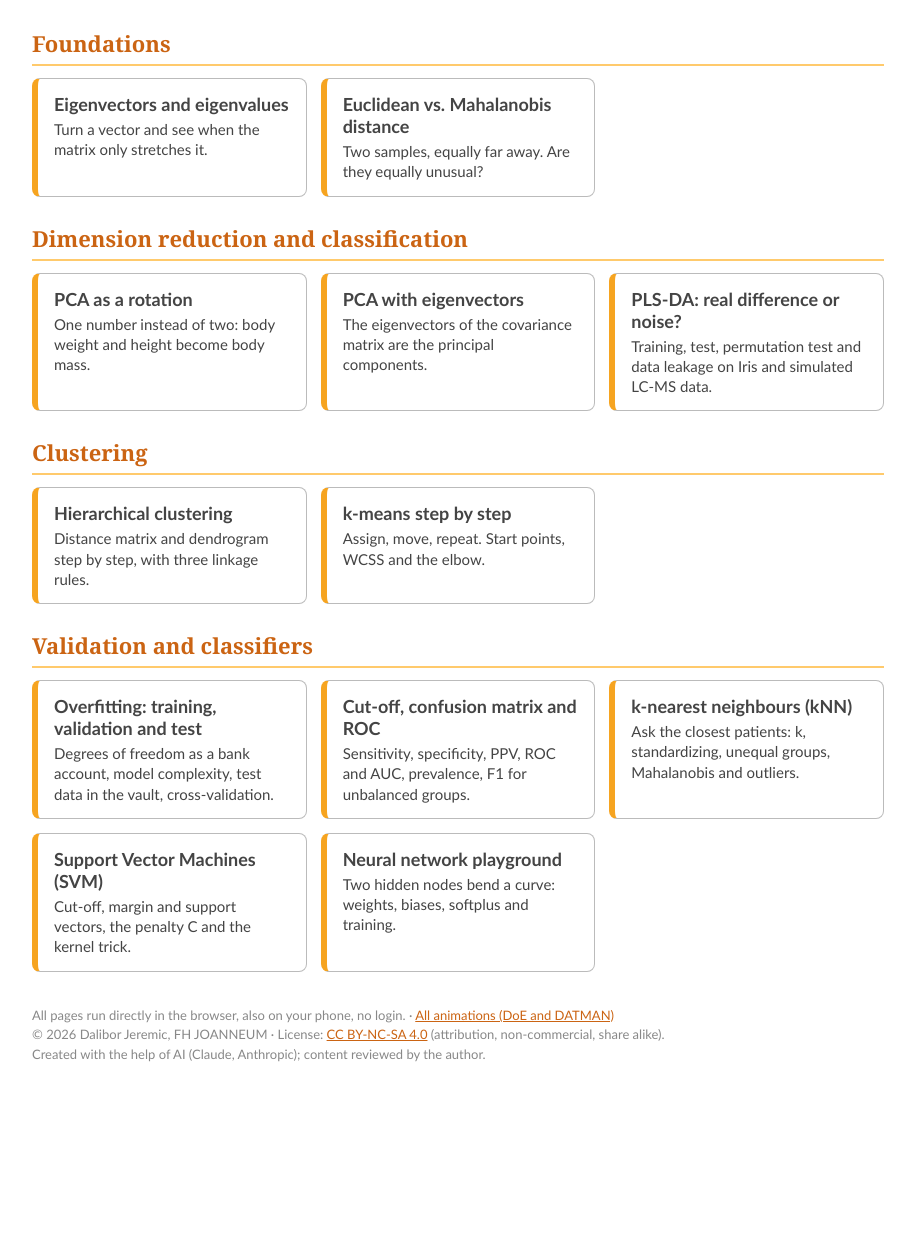
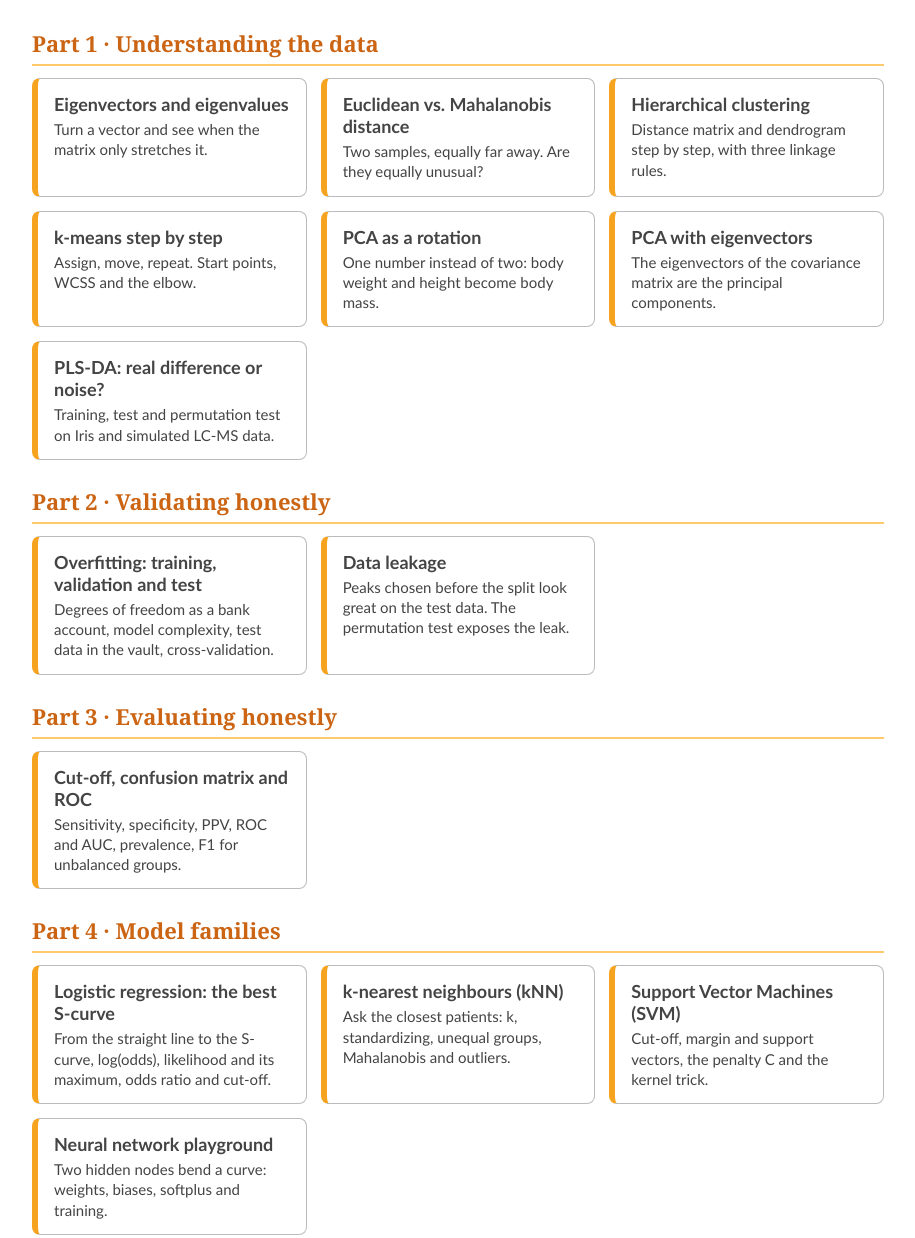
Before and after one commit to SalvadorDali6/statistik-animationen, a plain HTML site: page datman-index.html in a window 1280 px wide. Shown: the part 140-1378 px from the top of the page, without its empty margins (182-1097 px from the left). Before the commit the page ends 1234 px from the top, so only its background shows below. Drawn offline with Linux system fonts and the light colour scheme.

Commit message:
Add files via upload

```diff
--- a/datman-index.html
+++ b/datman-index.html
@@ -29,26 +29,28 @@
   <p>Interactive animations to try yourself · FH JOANNEUM, Department of Health Studies</p>
 </header>
 <main>
-  <h2>Foundations</h2>
+  <h2>Part 1 · Understanding the data</h2>
   <div class="grid">
     <a class="card" href="datman-a7-eigenvektoren.html"><b>Eigenvectors and eigenvalues</b><span>Turn a vector and see when the matrix only stretches it.</span></a>
     <a class="card" href="datman-a1-euklid-mahalanobis.html"><b>Euclidean vs. Mahalanobis distance</b><span>Two samples, equally far away. Are they equally unusual?</span></a>
-  </div>
-  <h2>Dimension reduction and classification</h2>
-  <div class="grid">
+    <a class="card" href="datman-a6-dendrogramm.html"><b>Hierarchical clustering</b><span>Distance matrix and dendrogram step by step, with three linkage rules.</span></a>
+    <a class="card" href="datman-a5-kmeans.html"><b>k-means step by step</b><span>Assign, move, repeat. Start points, WCSS and the elbow.</span></a>
     <a class="card" href="datman-a2-pca-drehung.html"><b>PCA as a rotation</b><span>One number instead of two: body weight and height become body mass.</span></a>
     <a class="card" href="datman-a7-eigenvektoren.html?step=8"><b>PCA with eigenvectors</b><span>The eigenvectors of the covariance matrix are the principal components.</span></a>
-    <a class="card" href="datman-a4-plsda-zufall.html"><b>PLS-DA: real difference or noise?</b><span>Training, test, permutation test and data leakage on Iris and simulated LC-MS data.</span></a>
+    <a class="card" href="datman-a4-plsda-zufall.html"><b>PLS-DA: real difference or noise?</b><span>Training, test and permutation test on Iris and simulated LC-MS data.</span></a>
   </div>
-  <h2>Clustering</h2>
-  <div class="grid">
-    <a class="card" href="datman-a6-dendrogramm.html"><b>Hierarchical clustering</b><span>Distance matrix and dendrogram step by step, with three linkage rules.</span></a>
-    <a class="card" href="datman-a5-kmeans.html"><b>k-means step by step</b><span>Assign, move, repeat. Start points, WCSS and the elbow.</span></a>
-  </div>
-  <h2>Validation and classifiers</h2>
+  <h2>Part 2 · Validating honestly</h2>
   <div class="grid">
     <a class="card" href="datman-a10-overfitting.html"><b>Overfitting: training, validation and test</b><span>Degrees of freedom as a bank account, model complexity, test data in the vault, cross-validation.</span></a>
+    <a class="card" href="datman-a4-plsda-zufall.html?step=11"><b>Data leakage</b><span>Peaks chosen before the split look great on the test data. The permutation test exposes the leak.</span></a>
+  </div>
+  <h2>Part 3 · Evaluating honestly</h2>
+  <div class="grid">
     <a class="card" href="datman-a9-schwelle-roc.html"><b>Cut-off, confusion matrix and ROC</b><span>Sensitivity, specificity, PPV, ROC and AUC, prevalence, F1 for unbalanced groups.</span></a>
+  </div>
+  <h2>Part 4 · Model families</h2>
+  <div class="grid">
+    <a class="card" href="datman-a13-logreg.html"><b>Logistic regression: the best S-curve</b><span>From the straight line to the S-curve, log(odds), likelihood and its maximum, odds ratio and cut-off.</span></a>
     <a class="card" href="datman-a11-knn.html"><b>k-nearest neighbours (kNN)</b><span>Ask the closest patients: k, standardizing, unequal groups, Mahalanobis and outliers.</span></a>
     <a class="card" href="datman-a8-svm.html"><b>Support Vector Machines (SVM)</b><span>Cut-off, margin and support vectors, the penalty C and the kernel trick.</span></a>
     <a class="card" href="datman-a12-ann.html"><b>Neural network playground</b><span>Two hidden nodes bend a curve: weights, biases, softplus and training.</span></a>
```
Also changed, not shown: index.html (+5 -3 lines).
